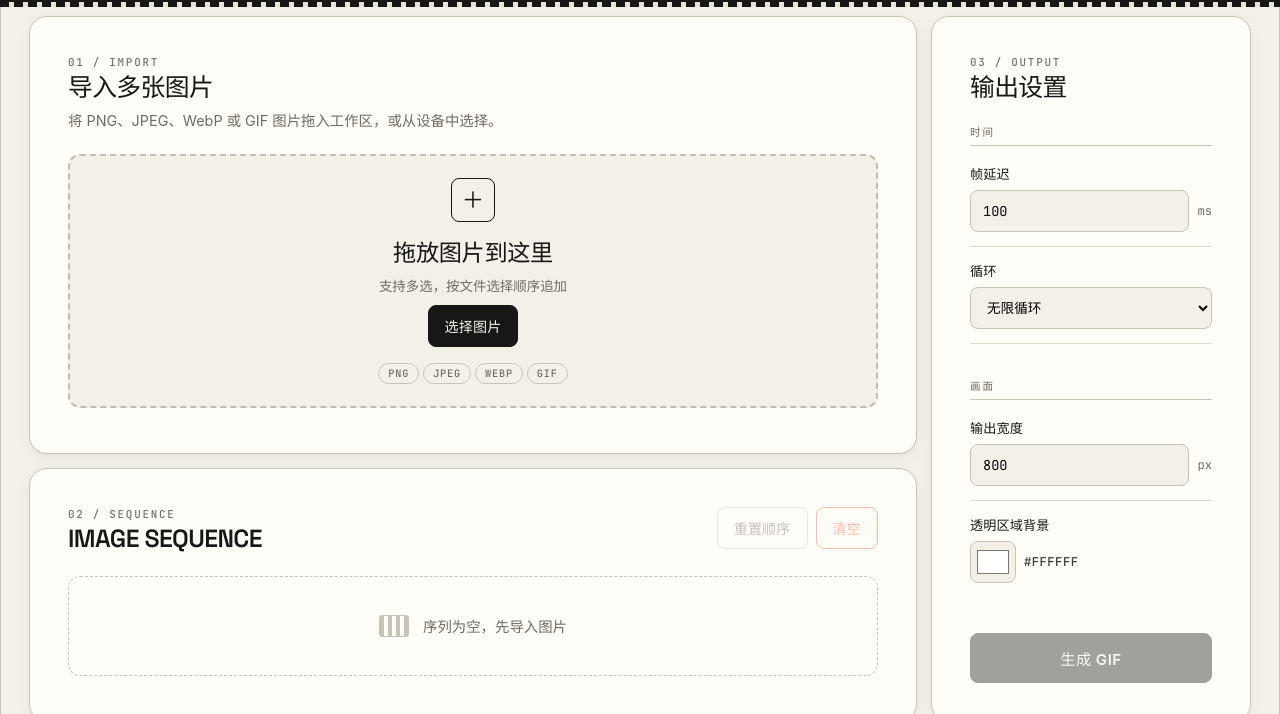
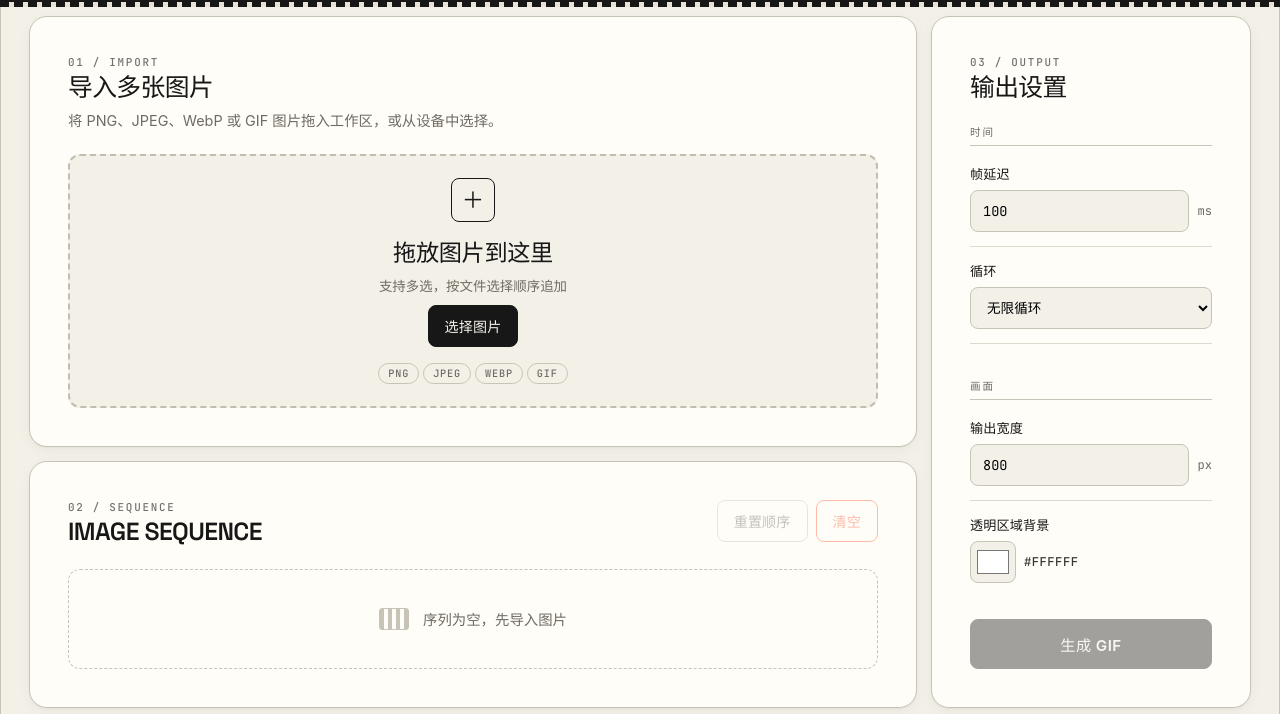
Before and after one commit to Linker-007/frame-foundry, a website built with Vite: page index.html in a window 1280 px wide. Shown: the part 86-800 px from the top of the page. Built offline with nearby package versions, Linux system fonts and the light colour scheme.

Commit message:
修复设置侧栏被 grid 拉伸导致的大片空白，并加入界面截图
侧栏跨导入+序列两行时被 grid 拉伸到与左侧等高，推杆(flex:1)因而
撑出约 300px 空白，把「生成 GIF」推离设置项很远。加 align-self:start
让侧栏贴合内容高度。

同时加入三张界面截图（空状态/已导入/移动端）供 README 与 Release 使用。

```diff
--- a/src/style.css
+++ b/src/style.css
@@ -223,9 +223,15 @@ h1[lang] {
   grid-column: 1;
 }
 
+/* 侧栏跨导入 + 序列两行。
+   align-self: start 防止它被 grid 拉伸到与左侧等高——一旦被拉高，
+   推杆就会撑出大片空白，「生成 GIF」与设置项之间会隔开很远。
+   不加 position: sticky：sticky 侧栏滚动后会浮到下方区块之上，
+   实测其 label 会盖住预览区右上角的「播放预览」按钮，导致 e2e 点击超时。 */
 .settings-panel {
   grid-row: 1 / span 2;
   grid-column: 2;
+  align-self: start;
   display: flex;
   flex-direction: column;
 }
@@ -234,11 +240,11 @@ h1[lang] {
   flex: none;
 }
 
-/* 弹性占位：把「生成 GIF」推到底部。
-   侧栏高度等于内容高度时它不产生多余空间，窄屏下由媒体查询隐藏。 */
+/* 侧栏高度由 grid 拉伸到与左侧两区等高，推杆把「生成 GIF」压到底部。
+   推杆本身不产生高度，只是把按钮推下去。 */
 .settings-spacer {
   flex: 1 1 auto;
-  min-height: var(--gap-3);
+  min-height: 0;
 }
 
 /* 预览区横跨全宽，但必须显式指定第 3 行——避免与跨 1-2 行的侧栏抢行。
```
Also changed, not shown: README.md, screenshots/ui-empty.png (added), screenshots/ui-filled.png (added), screenshots/ui-mobile.png (added), 1 other file.
